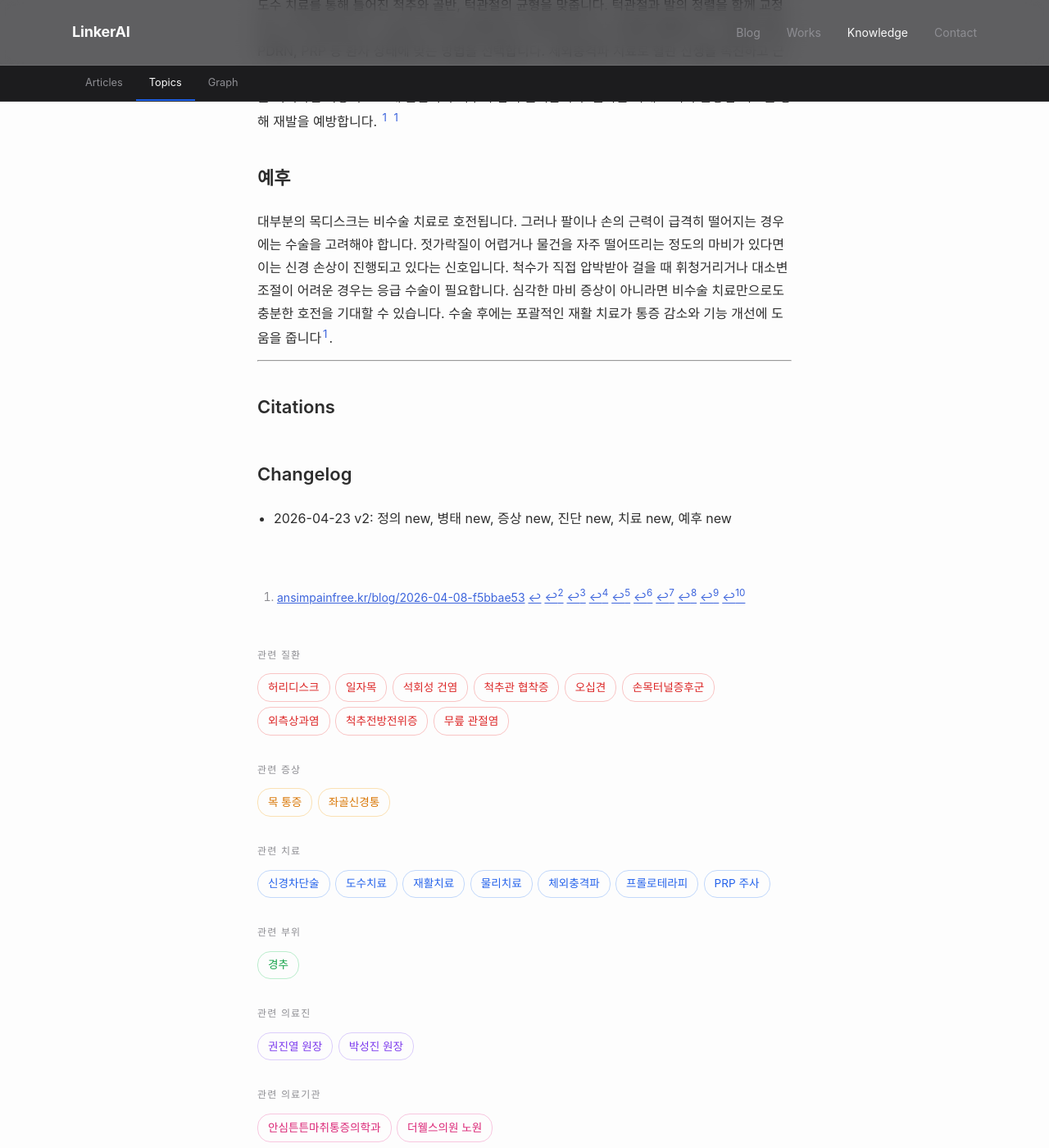
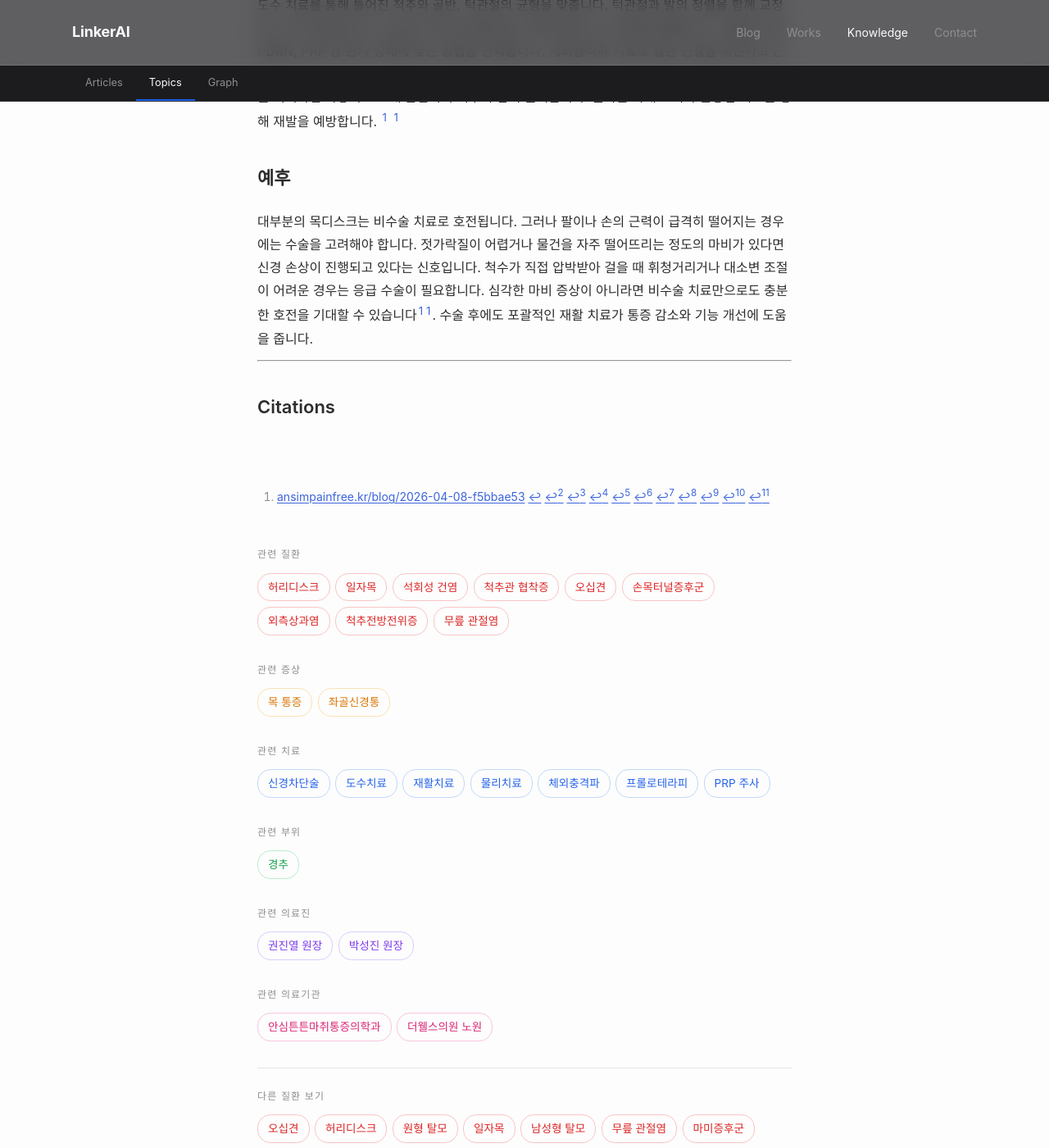
Before and after one commit to feelharmony/linkare-medical-knowledge, a Jekyll site: the page built from conditions/cervical-disc-herniation.md, in a window 1280 px wide and 1400 px high, scrolled down 1507 px. Shown: the whole window at 82% size. Built offline with Jekyll 4.4.1, drawn with Linux system fonts in a browser that asks for light colours; some web fonts are replaced; some of the changed text lies outside the part shown.

Commit message:
auto-sync entity: 목디스크 (cervical-disc-herniation) — finalize

```diff
--- a/conditions/cervical-disc-herniation.md
+++ b/conditions/cervical-disc-herniation.md
@@ -26,12 +26,9 @@
 급성기에는 통증을 빨리 줄이는 게 우선입니다. 신경차단술은 C-arm 영상을 보면서 염증이 있는 신경 주변에 약물을 직접 투여합니다. 초음파 주사 치료는 실시간으로 병변을 확인하면서 정확한 위치에 약물을 넣을 수 있습니다. 통증이 어느 정도 조절되면 척추 정렬을 바로잡는 치료를 시작합니다. 도수 치료를 통해 틀어진 척추와 골반, 턱관절의 균형을 맞춥니다. 턱관절과 발의 정렬을 함께 교정하는 것이 특징입니다. 손상된 조직의 회복을 돕기 위해 재생 주사 치료를 병행합니다. 프롤로 치료, PDRN, PRP 등 환자 상태에 맞는 방법을 선택합니다. 체외충격파 치료로 혈관 신생을 촉진하고 근육을 이완시켜 힘줄의 부담을 줄입니다. 생활 습관 개선도 중요합니다. 맞춤형 깔창으로 발의 아치를 지지하면 하중이 고르게 분산되어 척추 부담이 줄어듭니다. 올바른 자세 교육과 운동법 지도를 통해 재발을 예방합니다. [^1] [^1]
 
 ## 예후
-대부분의 목디스크는 비수술 치료로 호전됩니다. 그러나 팔이나 손의 근력이 급격히 떨어지는 경우에는 수술을 고려해야 합니다. 젓가락질이 어렵거나 물건을 자주 떨어뜨리는 정도의 마비가 있다면 이는 신경 손상이 진행되고 있다는 신호입니다. 척수가 직접 압박받아 걸을 때 휘청거리거나 대소변 조절이 어려운 경우는 응급 수술이 필요합니다. 심각한 마비 증상이 아니라면 비수술 치료만으로도 충분한 호전을 기대할 수 있습니다. 수술 후에는 포괄적인 재활 치료가 통증 감소와 기능 개선에 도움을 줍니다[^1].
+대부분의 목디스크는 비수술 치료로 호전됩니다. 그러나 팔이나 손의 근력이 급격히 떨어지는 경우에는 수술을 고려해야 합니다. 젓가락질이 어렵거나 물건을 자주 떨어뜨리는 정도의 마비가 있다면 신경 손상이 진행되고 있다는 신호입니다. 척수가 직접 압박받아 걸을 때 휘청거리거나 대소변 조절이 어려운 경우는 응급 수술이 필요합니다. 심각한 마비 증상이 아니라면 비수술 치료만으로도 충분한 호전을 기대할 수 있습니다[^1][^1]. 수술 후에도 포괄적인 재활 치료가 통증 감소와 기능 개선에 도움을 줍니다.
 
 ---
 
 ## Citations
 [^1]: [ansimpainfree.kr/blog/2026-04-08-f5bbae53](https://ansimpainfree.kr/blog/2026-04-08-f5bbae53)
-
-## Changelog
-- 2026-04-23 v2: 정의 new, 병태 new, 증상 new, 진단 new, 치료 new, 예후 new
```
Also changed, not shown: other parts of conditions/cervical-disc-herniation.md (+3 -3 lines).
